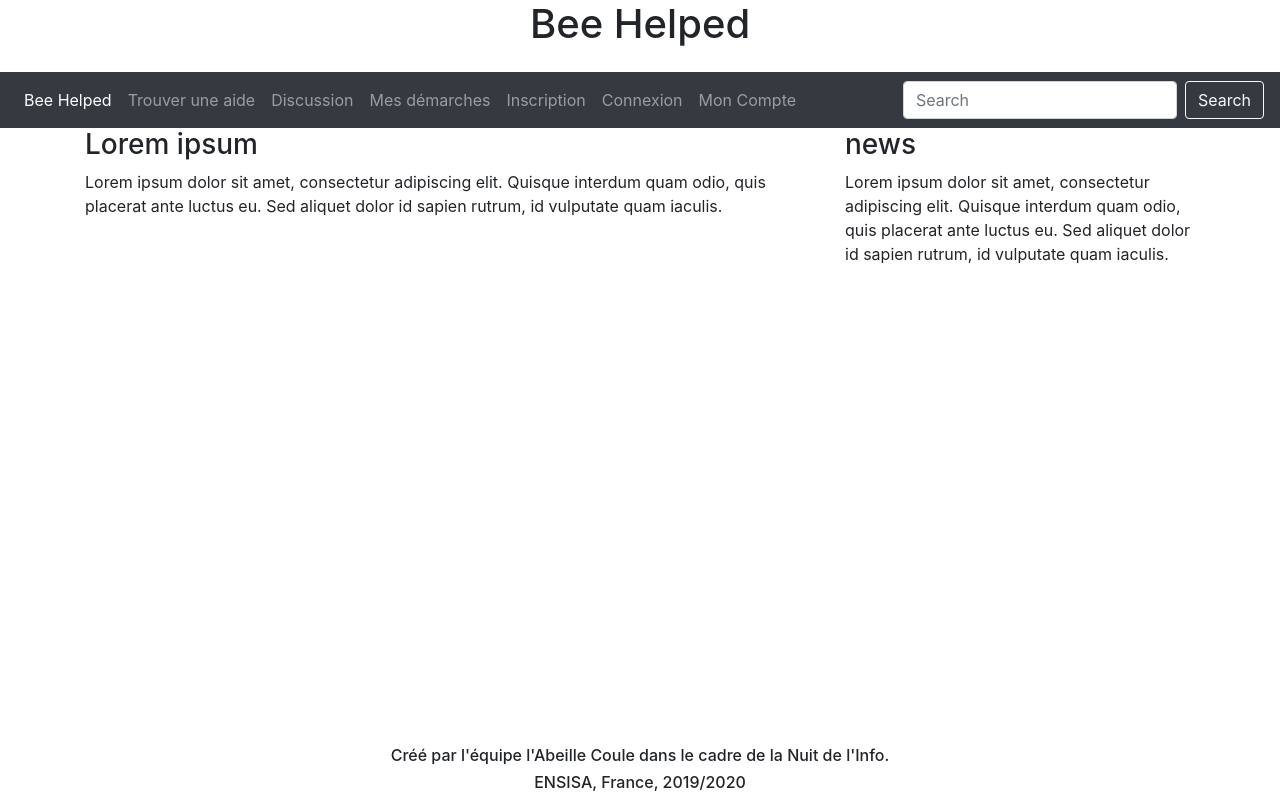
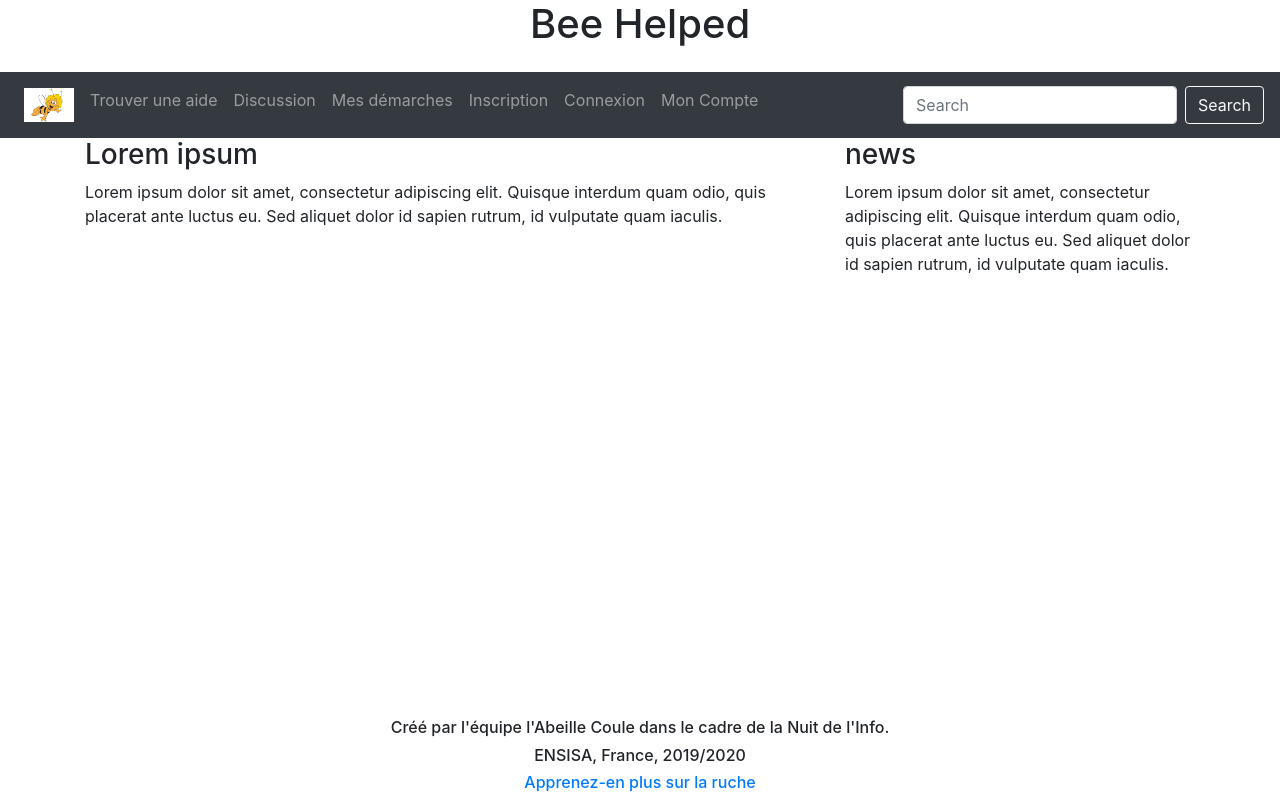
Before and after one commit to SelenEris/Bee-Helped, a Flask app: page / in a window 1280 px wide. Run offline with Flask 2, Linux system fonts and the light colour scheme; some libraries are stand-ins or nearby versions.

Commit message:
maya+inforuche

```diff
--- a/main.py
+++ b/main.py
@@ -85,6 +85,9 @@ def redir_from_formulaire():
 	func.dictionary_to_json(student_file_path, studentDict)
 	return redirect(url_for('index'))
 
+@app.route('/info-ruche')
+def redir_to_ruche():
+    return render_template("info-ruche.html")
 
 
 if __name__ == '__main__':
--- a/templates/layout.html
+++ b/templates/layout.html
@@ -23,8 +23,11 @@
 
     <div class="collapse navbar-collapse" id="navbarColor02">
         <ul class="navbar-nav mr-auto">
+            <!--<li class="nav-item active">
+                <a class="nav-link" href="{{url_for('index')}}">Bee Helped </a>
+            </li>-->
             <li class="nav-item active">
-                <a class="nav-link" href="{{url_for('index')}}">Bee Helped </a>
+                <a class="nav-link" href="{{url_for('index')}}"><img src="/static/maya.jpg" width="50px" height="=70px"/></a>
             </li>
             <li class="nav-item">
                 <a class="nav-link" href="/help.html">Trouver une aide</a>
@@ -64,6 +67,9 @@
             <div class="col-md-12">
                 <h6> Créé par l'équipe l'Abeille Coule dans le cadre de la Nuit de l'Info.</h6>
                 <h6> ENSISA, France, 2019/2020</h6>
+                <h6>
+                    <a href="{{url_for('redir_to_ruche')}}">Apprenez-en plus sur la ruche</a>
+                </h6>
             </div>
         </div>
     </div>
```
Also changed, not shown: templates/info-ruche.html (added, +13 -0 lines), static/maya.jpg (added).
